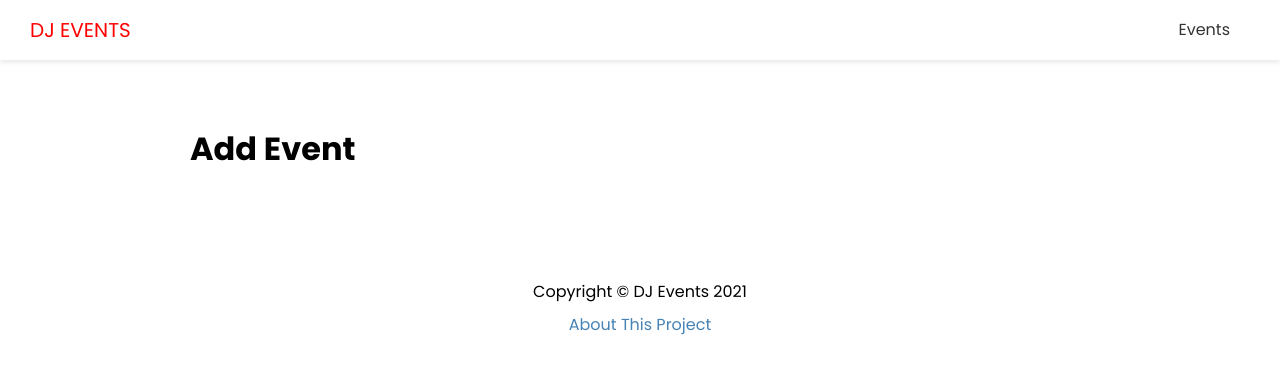
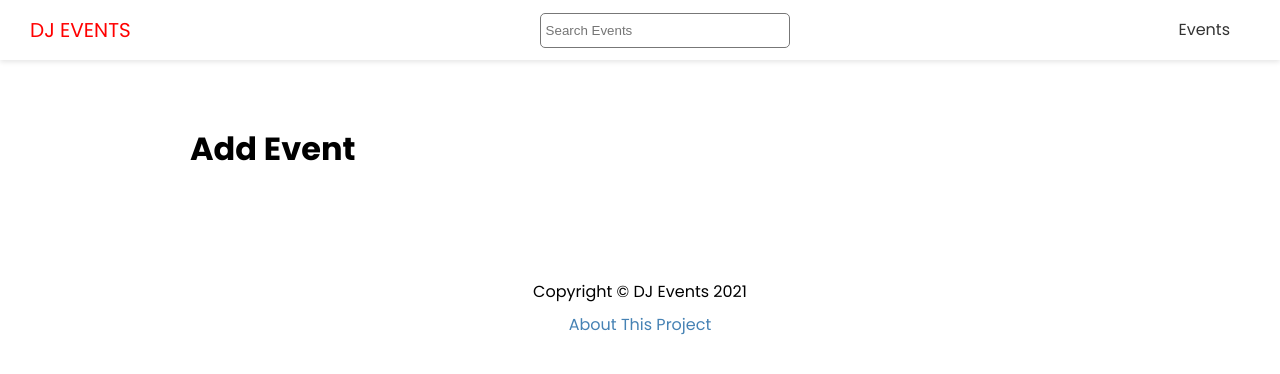
Before and after one commit to parth-gulati/event-management, a Next.js app: page /events/add in a window 1280 px wide. Shown: the top 374 px of the page. Built offline with nearby package versions, Linux system fonts and the light colour scheme.

Commit message:
Added search functionality

```diff
--- a/components/Header.js
+++ b/components/Header.js
@@ -1,6 +1,7 @@
 import React from "react";
 import styles from "@/styles/Header.module.css";
 import Link from "next/link";
+import Search from "./Search";
 
 export default function Header() {
   return (
@@ -10,6 +11,8 @@
           <a>DJ Events</a>
         </Link>
       </div>
+
+      <Search />
 
       <nav>
         <ul>
--- /dev/null
+++ b/components/Search.js
@@ -0,0 +1,28 @@
+import { useState } from "react";
+import { useRouter } from "next/router";
+import styles from "@/styles/Search.module.css";
+
+export default function Search() {
+  const [term, setTerm] = useState("");
+
+  const router = useRouter();
+
+  const handleSubmit = (e) => {
+    e.preventDefault();
+    router.push(`/events/search?term=${term}`);
+    setTerm("");
+  };
+
+  return (
+    <div className={styles.search}>
+      <form onSubmit={handleSubmit}>
+        <input
+          type="text"
+          value={term}
+          onChange={(e) => setTerm(e.target.value)}
+          placeholder="Search Events"
+        />
+      </form>
+    </div>
+  );
+}
--- a/pages/events/index.js
+++ b/pages/events/index.js
@@ -1,7 +1,4 @@
-import Head from "next/head";
-import Image from "next/image";
 import Layout from "@/components/Layout";
-import styles from "@/styles/Home.module.css";
 import { API_URL } from "@/config/index";
 import EventItem from "@/components/EventItem";
 
--- /dev/null
+++ b/styles/Search.module.css
@@ -0,0 +1,7 @@
+.search input {
+  width: 250px;
+  height: 35px;
+  padding: 5px;
+  border: 1px #777 solid;
+  border-radius: 5px;
+}
```
Also changed, not shown: pages/events/search.js (+44 -0 lines).
